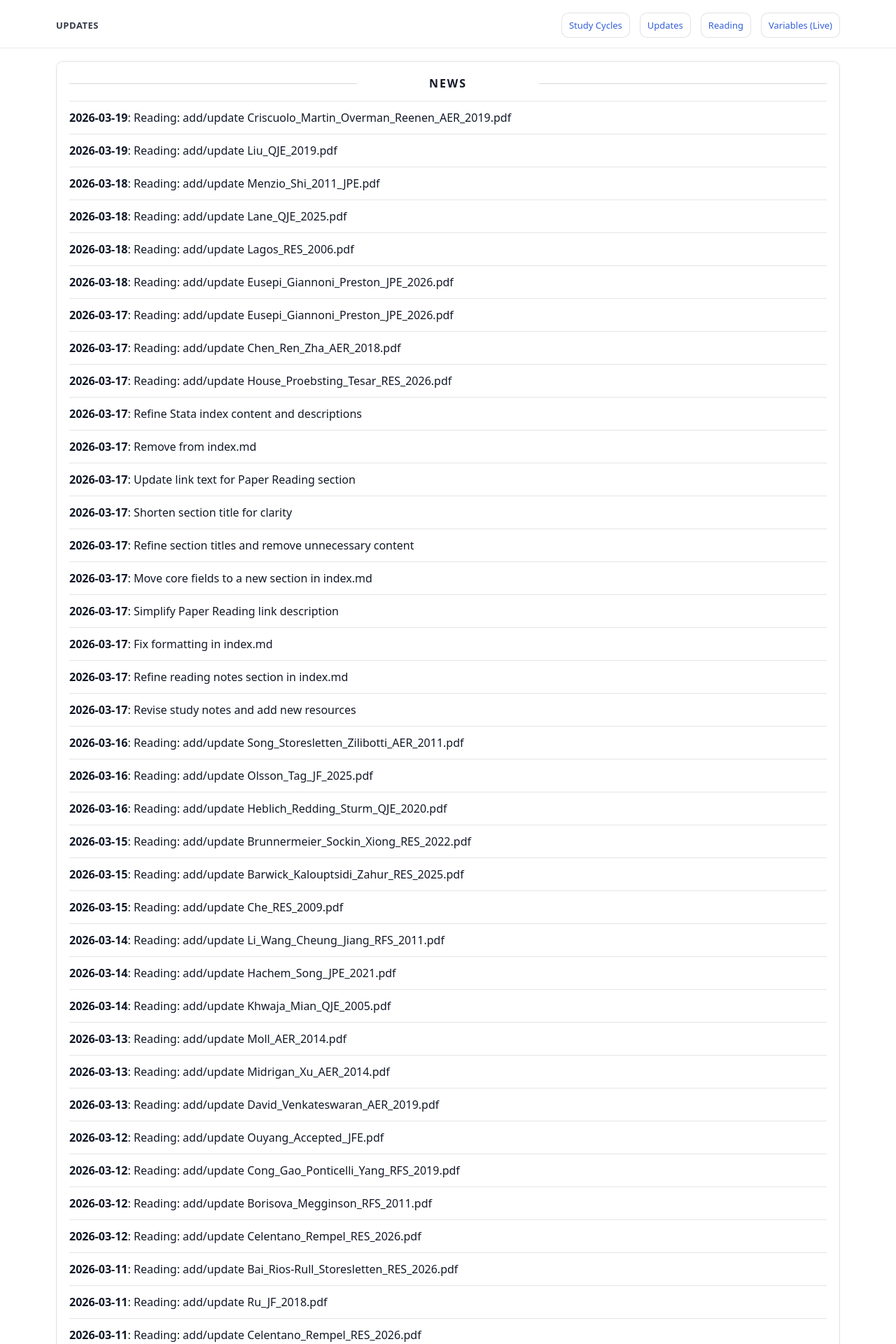
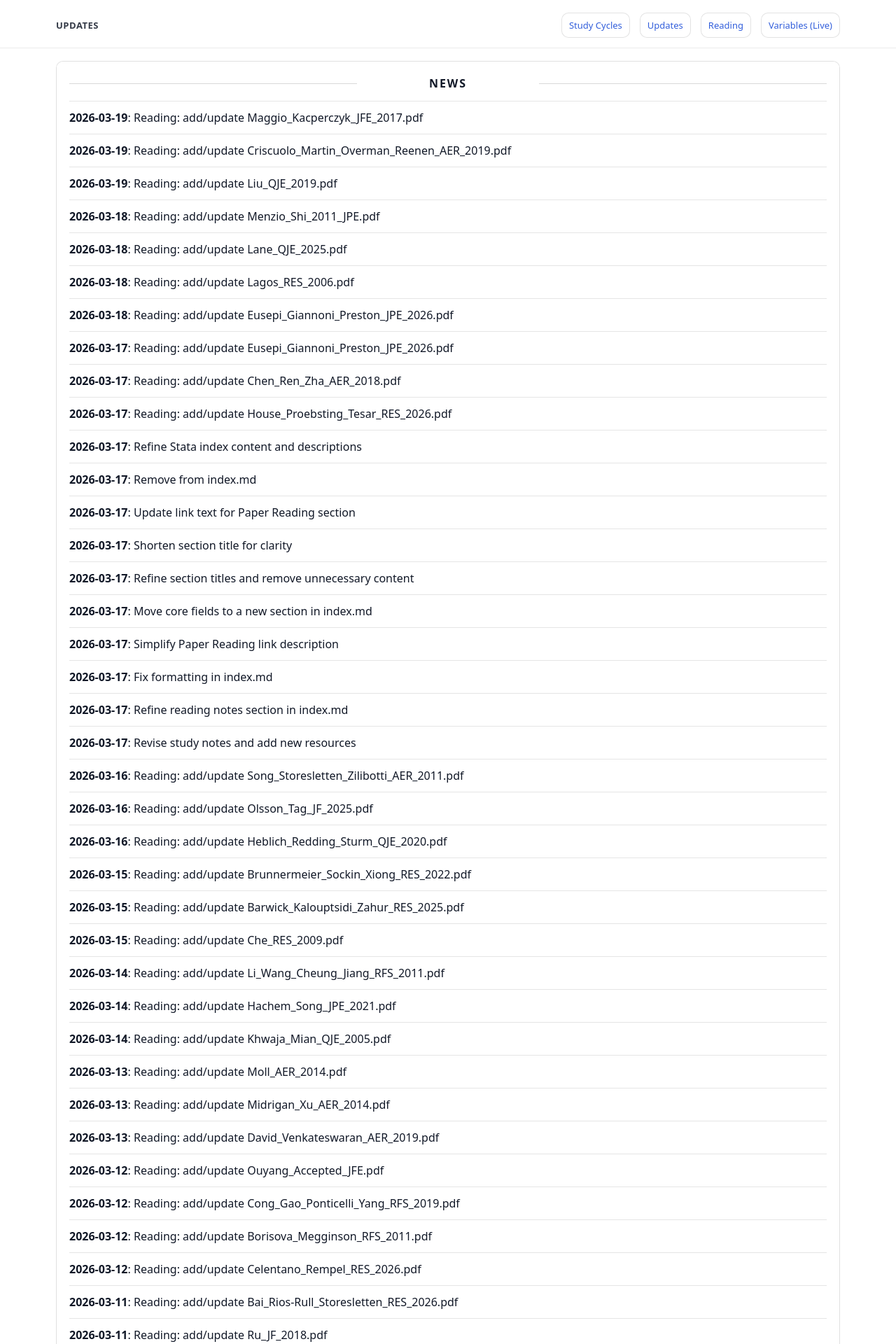
Before and after one commit to yaxinzn/study-archive, a Jekyll site: the page built from updates/index.md, in a window 1280 px wide. Shown: the top 1920 px of the page at 70% size. Built offline with Jekyll 4.4.1, drawn with Linux system fonts in a browser that asks for light colours; some of the changed text lies outside the part shown.

Commit message:
chore: update NEWS feed

```diff
--- a/_data/news.yml
+++ b/_data/news.yml
@@ -1,4 +1,7 @@
 # Auto-generated update history (sorted newest -> oldest). Do not edit manually.
+- ts: "1773913458"
+  date: "2026-03-19"
+  title: "Reading: add/update Maggio_Kacperczyk_JFE_2017.pdf"
 - ts: "1773912247"
   date: "2026-03-19"
   title: "Reading: add/update Criscuolo_Martin_Overman_Reenen_AER_2019.pdf"
```
